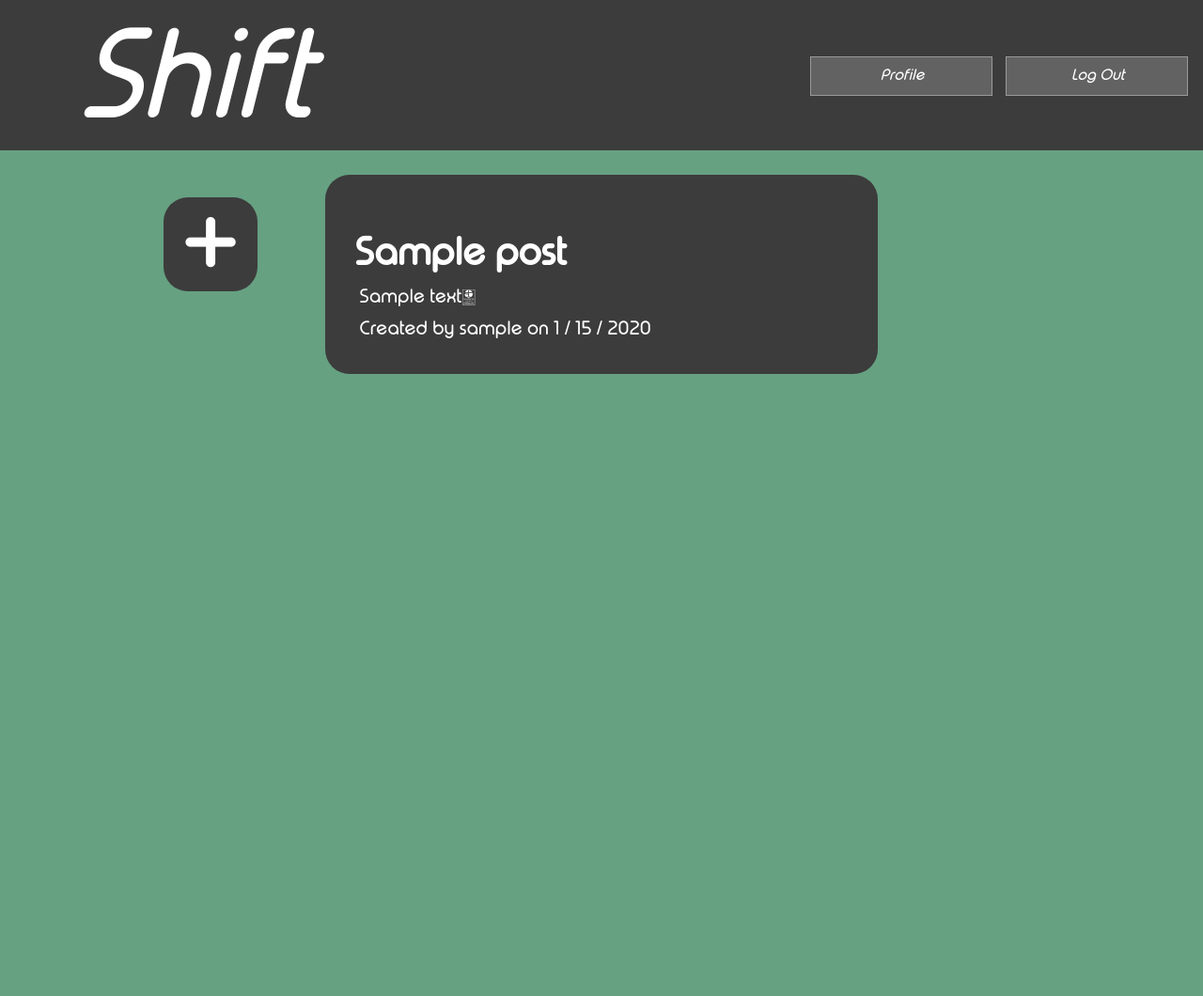
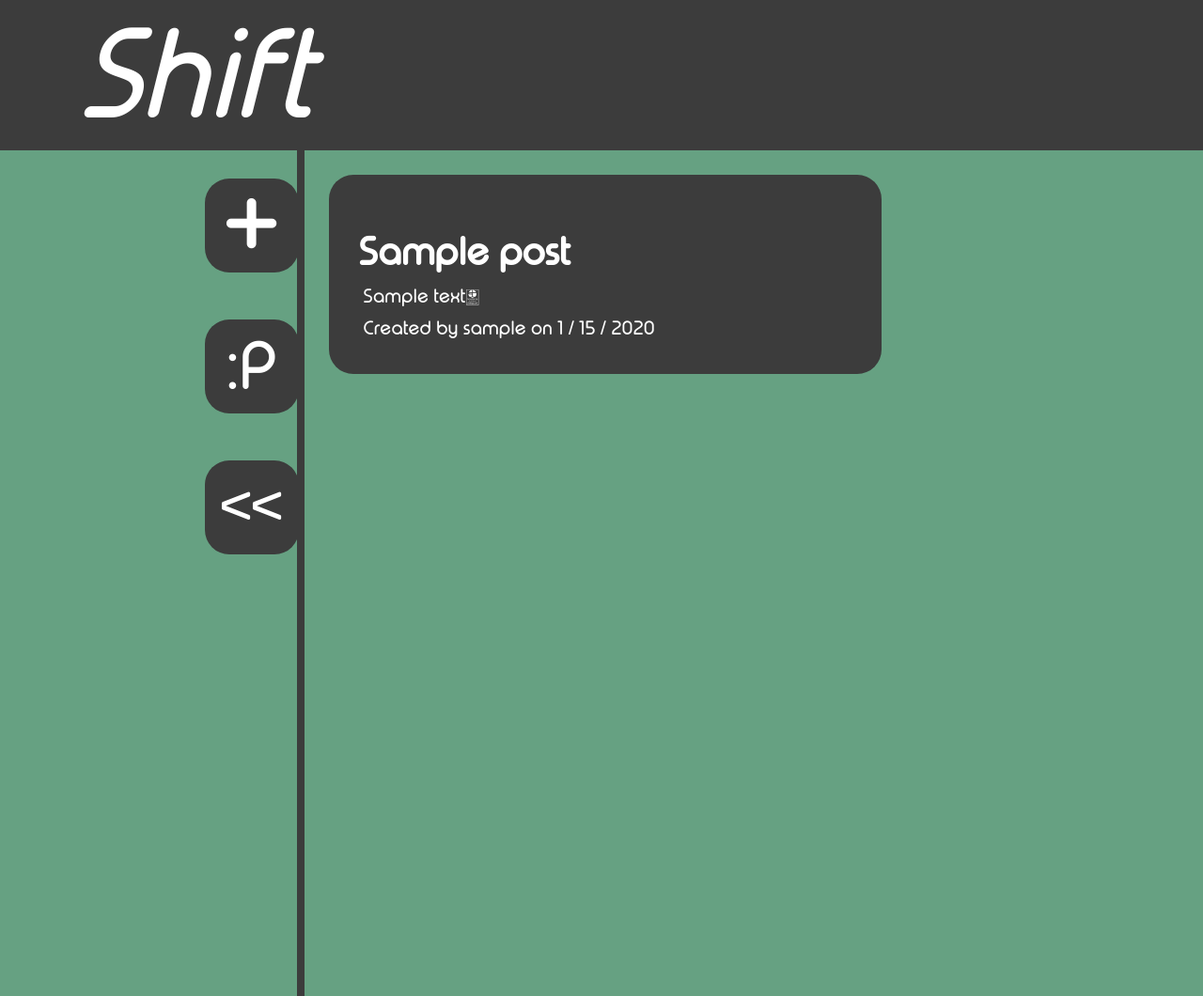
Before and after one commit to 4b3c/youShift, a Django app: template shift/hacks/templates/hacks/myhome.html in a window 1280 px wide. Shown: the whole page at 94% size. Run offline with Django 4.2, Linux system fonts and the light colour scheme; the template is opened without the code that fills it: values that come from a table or form of the project are taken from there, others are empty; tables that the repository leaves empty hold one stand-in row (values such as "Sample post").

Commit message:
changed the design of the buttons a little bit

```diff
--- a/shift/hacks/templates/hacks/myhome.html
+++ b/shift/hacks/templates/hacks/myhome.html
@@ -12,14 +12,12 @@
 
     <div class="box">
         <div class="title" style="left: 20px;">Shift</div>
-        <div class="box" style="width: 416px; justify-content: flex-end;">
-            <a href="{% url 'profile' %}" class="btn">Profile</a>
-            <a href="{% url 'user_logout' %}" class="btn">Log Out</a>
-        </div>
     </div>
 
     <div class="container">
         <a href="{% url 'new_shift' %}" class="new-shift">+</a>
+        <a href="{% url 'profile' %}" class="new-shift" style="margin-bottom: 440px; font-size: 70px;">:P</a>
+        <a href="{% url 'user_logout' %}" class="new-shift" style="margin-bottom: 140px; font-size: 60px;"><<</a>
         <div class="post-container">
             {% for post in shift_posts %}
             <div class="shift-post">
--- a/shift/static/styles.css
+++ b/shift/static/styles.css
@@ -140,8 +140,9 @@ input[type="submit"]:hover {
   background-color: #3C3C3C;
   color: white;
   position: absolute;
-  margin-right: 65%;
-  margin-bottom: 700px;
+  left: 17%;
+/*  margin-right: 60%;*/
+  margin-bottom: 740px;
   width: 100px;
   height: 100px;
   font-size: 110px;
@@ -155,6 +156,7 @@ input[type="submit"]:hover {
 }
 .post-container {
   background-color: #66A182;
+  border-left: 8px solid #3C3C3C;
   color: white;
   position: relative;
   width: 50%;
```
